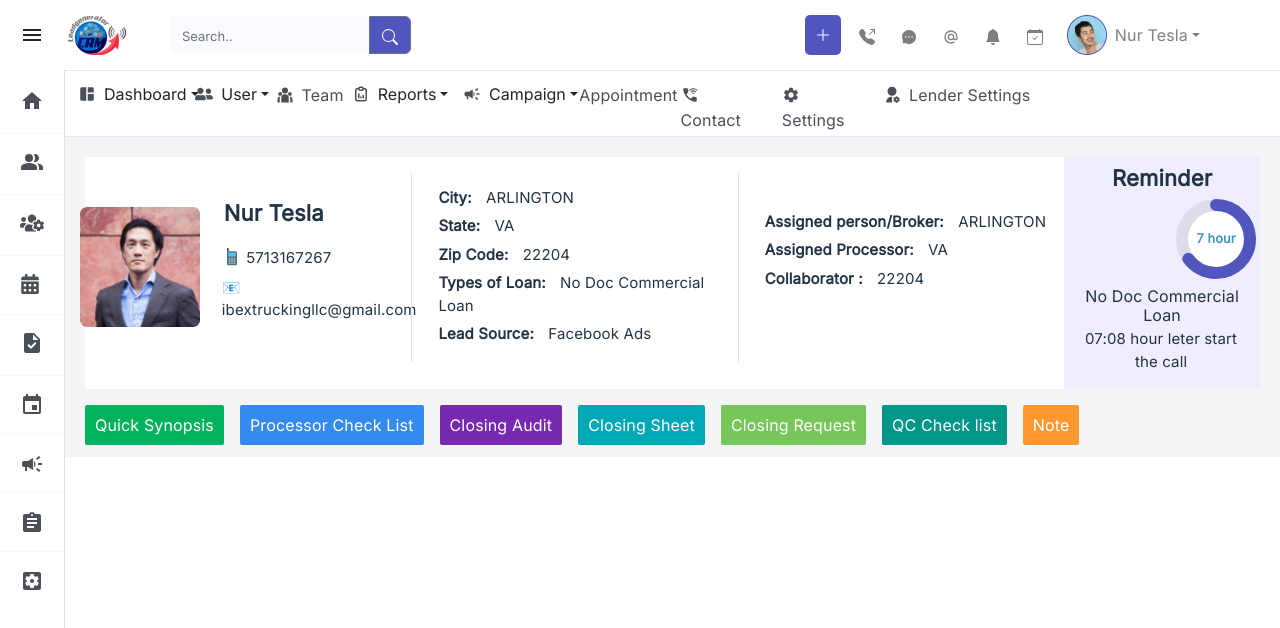
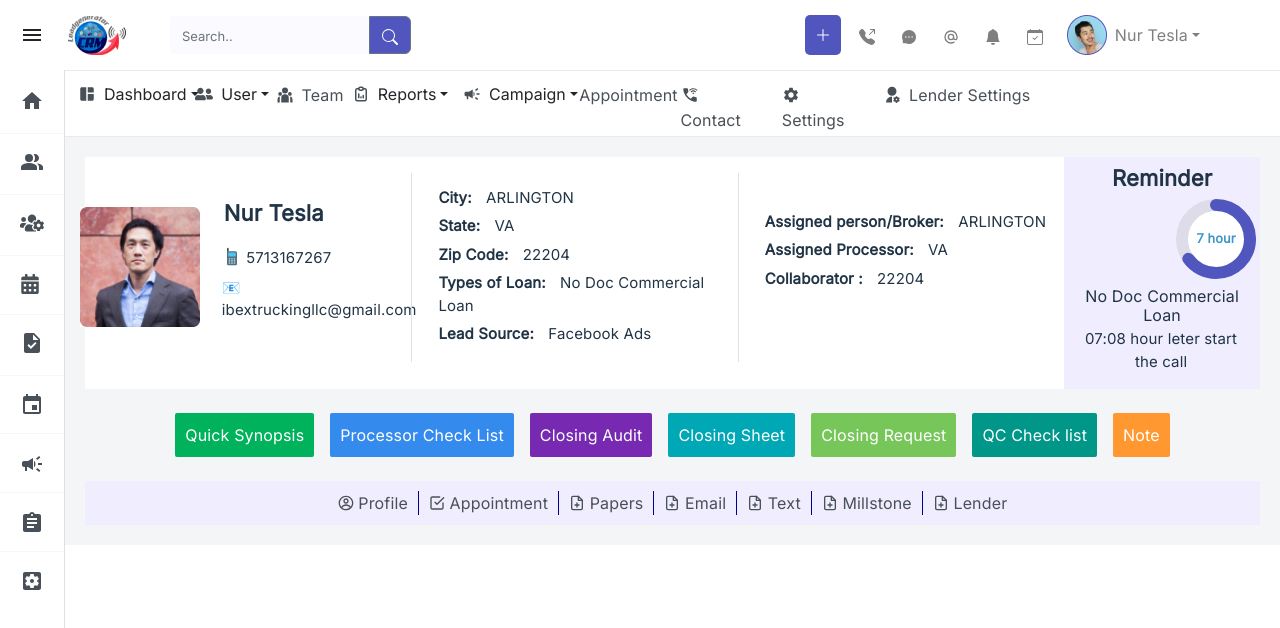
Before and after one commit to assraf-nur/CRM, a React (Create React App) app: page /contact-details in a window 1280 px wide. Shown: the top 628 px of the page. Built offline with nearby package versions, Linux system fonts and the light colour scheme.

Commit message:
commit boxes

```diff
--- a/src/Components/CSS/Style.css
+++ b/src/Components/CSS/Style.css
@@ -855,6 +855,10 @@ div {
 .timer-section p{
   margin-top: -5px;
 }
+.contact-details-page-links{
+  display: flex;
+  justify-content: center;
+}
 .contact-details-page-links a{
   text-decoration: none;
   color: white;
@@ -862,3 +866,20 @@ div {
   padding: 10px;
   border-radius: 2px;
 }
+.contact-details-page-links2{
+  background-color: #F0EDFF;
+  text-decoration: none;
+  padding: 10px;
+  display: flex;
+  justify-content: center;
+}
+.contact-details-page-links2 a{
+  text-decoration: none;
+  color: #495057;
+  height: 100%;
+  margin-left: 10px;
+  padding-right: 10px;
+}
+.page-links2{
+  border-right: 1px solid darkblue;
+}
--- a/src/Components/Contact/ContactDetails.js
+++ b/src/Components/Contact/ContactDetails.js
@@ -1,8 +1,9 @@
 import React from "react";
 import contactProfile from "../Images/Profile/contact-profile.jpg";
 import { FcCellPhone } from "react-icons/fc";
+import { CgProfile } from "react-icons/cg";
+import { FiCheckSquare, FiFilePlus } from "react-icons/fi";
 import { buildStyles, CircularProgressbar } from "react-circular-progressbar";
-import { color } from "@mui/system";
 
 const ContactDetails = () => {
   return (
@@ -76,26 +77,49 @@ const ContactDetails = () => {
       </div>
 
       <div className="m-1 mt-4 contact-details-page-links">
-        <a style={{backgroundColor: "#00B25B"}} className="" href="{#}">
+        <a style={{ backgroundColor: "#00B25B" }} className="" href="{#}">
           Quick Synopsis
         </a>
-        <a style={{backgroundColor: "#348BED"}} className="ms-3" href="{#}">
+        <a style={{ backgroundColor: "#348BED" }} className="ms-3" href="{#}">
           Processor Check List
         </a>
-        <a style={{backgroundColor: "#772AB1"}} className="ms-3" href="{#}">
+        <a style={{ backgroundColor: "#772AB1" }} className="ms-3" href="{#}">
           Closing Audit
         </a>
-        <a style={{backgroundColor: "#00A7B5"}} className="ms-3" href="{#}">
+        <a style={{ backgroundColor: "#00A7B5" }} className="ms-3" href="{#}">
           Closing Sheet
         </a>
-        <a style={{backgroundColor: "#76C65A"}} className="ms-3" href="{#}">
+        <a style={{ backgroundColor: "#76C65A" }} className="ms-3" href="{#}">
           Closing Request
         </a>
-        <a style={{backgroundColor: "#009789"}} className="ms-3" href="{#}">
+        <a style={{ backgroundColor: "#009789" }} className="ms-3" href="{#}">
           QC Check list
         </a>
-        <a style={{backgroundColor: "#FF9830"}} className="ms-3" href="{#}">
+        <a style={{ backgroundColor: "#FF9830" }} className="ms-3" href="{#}">
           Note
+        </a>
+      </div>
+      <div className="m-1 mt-4 contact-details-page-links2">
+        <a className="page-links2" href="{}">
+          <CgProfile className="mb-1"/> Profile
+        </a>
+        <a className="page-links2" href="{}">
+          <FiCheckSquare className="mb-1"/> Appointment
+        </a>
+        <a className="page-links2" href="{}">
+          <FiFilePlus className="mb-1"/> Papers
+        </a>
+        <a className="page-links2" href="{}">
+          <FiFilePlus className="mb-1"/> Email
+        </a>
+        <a className="page-links2" href="{}">
+          <FiFilePlus className="mb-1"/> Text
+        </a>
+        <a className="page-links2" href="{}">
+          <FiFilePlus className="mb-1"/> Millstone
+        </a>
+        <a className="" href="{}">
+          <FiFilePlus className="mb-1"/> Lender
         </a>
       </div>
     </div>
```
